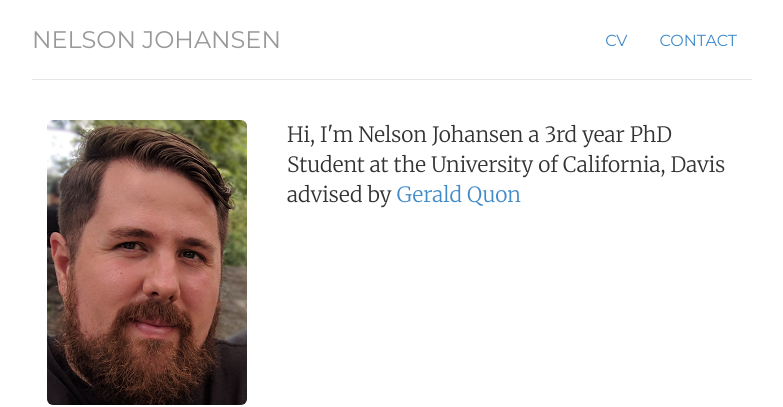
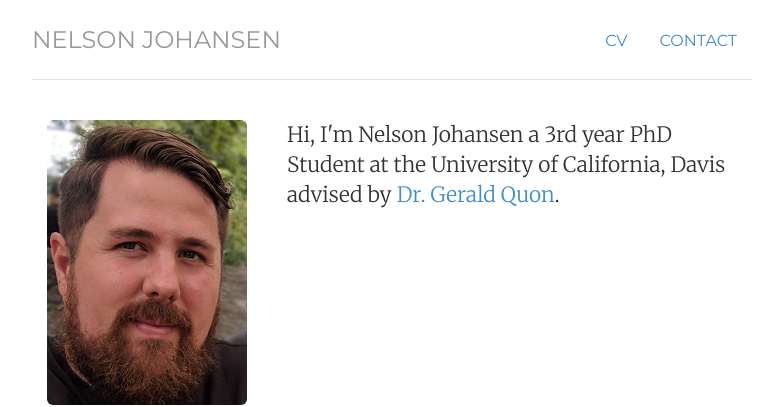
Before and after one commit to UCDNJJ/ucdnjj.github.io_old, a Jekyll site: the page built from index.html, in a window 1280 px wide. Shown: the top 407 px of the page, without its empty margins (248-1031 px from the left). Built offline with Jekyll 4.4.1, drawn with Linux system fonts in a browser that asks for light colours.

Commit message:
Update index.html

```diff
--- a/index.html
+++ b/index.html
@@ -12,7 +12,7 @@
 	<img  class="img-rounded avatar" alt="Nelson Johansen" src="img/nelson-headshot_rect.png">
 	</div>
 	<div itemscope itemtype="http://data-vocabulary.org/Person" class="col-sm-8">
-	<p class="lead">Hi, I'm <span itemprop="name">Nelson Johansen</span> a 3rd year PhD Student at the University of California, Davis advised by <a href="http://qlab.faculty.ucdavis.edu/">Gerald Quon</a></p>
+	<p class="lead">Hi, I'm <span itemprop="name">Nelson Johansen</span> a 3rd year PhD Student at the University of California, Davis advised by <a href="http://qlab.faculty.ucdavis.edu/">Dr. Gerald Quon</a>.</p>
 	</div>
 </div>
 <!-- </div> -->
```
